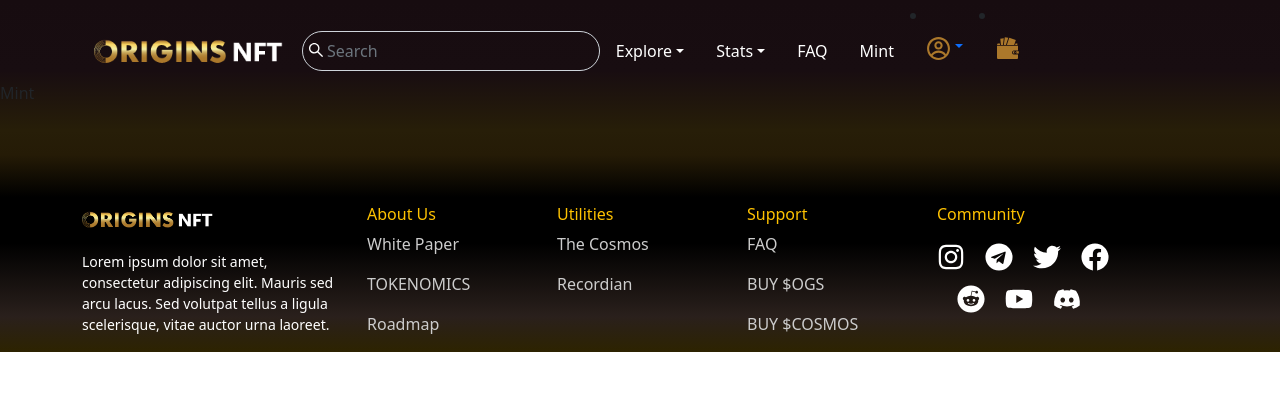
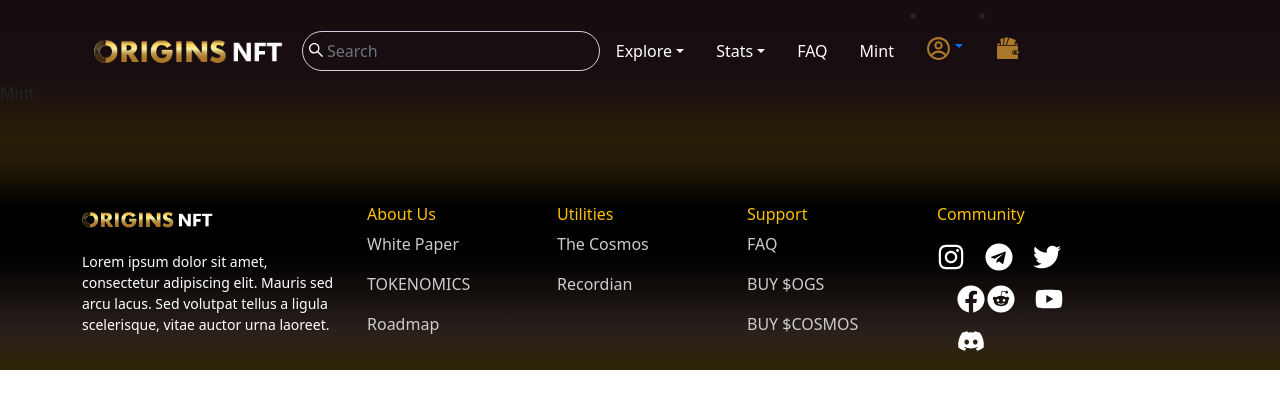
Before and after one commit to mayank6253/originsnft, a React (Create React App) app: page /mint in a window 1280 px wide. Shown: the top 408 px of the page. Built offline with nearby package versions, Linux system fonts and the light colour scheme.

Commit message:
last-update

```diff
--- a/src/App.css
+++ b/src/App.css
@@ -363,12 +363,12 @@ a.links {
   color: #fff;
 }
 a.link2 {
-  margin-left: 20px;
+  margin-left: 2px;
   font-size: 28px;
   color: #fff;
 }
 .social-links {
-  width: 70%;
+  width: 58%;
 }
 .footer-content {
   margin-bottom: 12px;
```
